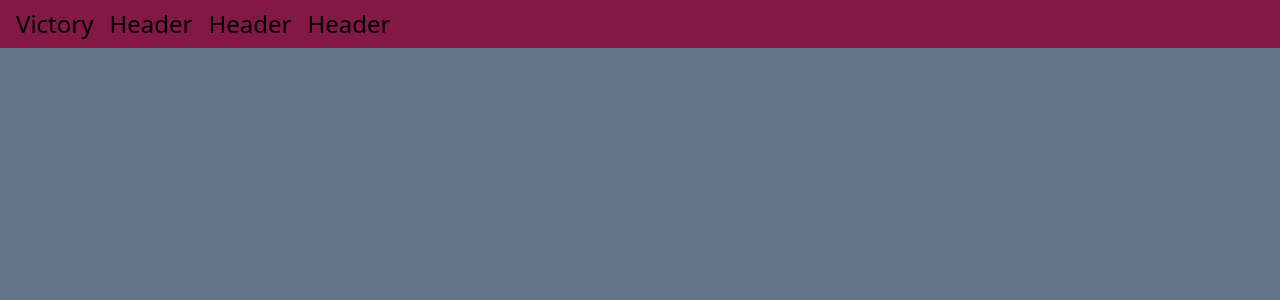
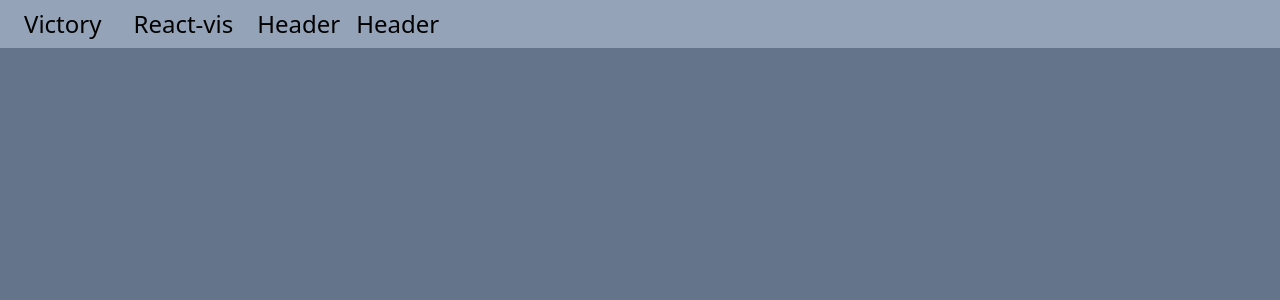
Before and after one commit to Lootmann/MoreReactChartGraph, a React (Vite) app: page / in a window 1280 px wide. Shown: the top 300 px of the page. Built offline with nearby package versions, Linux system fonts and the light colour scheme.

Commit message:
ReactChart: Vis - first commit

```diff
--- a/src/App.tsx
+++ b/src/App.tsx
@@ -1,3 +1,4 @@
+import React from "react";
 import { Outlet } from "react-router-dom";
 import Header from "./Header";
 
--- a/src/Header.tsx
+++ b/src/Header.tsx
@@ -3,9 +3,15 @@ import { Link } from "react-router-dom";
 
 function Header() {
   return (
-    <div className="px-4 py-2 flex text-2xl gap-4 bg-pink-900">
-      <Link to={"/victory"}>Victory</Link>
-      <p>Header</p>
+    <div className="px-4 py-2 flex text-2xl gap-4 bg-slate-400">
+      <Link to={"/victory"} className="hover:bg-yellow-600 px-2 rounded-md">
+        Victory
+      </Link>
+
+      <Link to={"/vis"} className="hover:bg-yellow-600 px-2 rounded-md">
+        React-vis
+      </Link>
+
       <p>Header</p>
       <p>Header</p>
     </div>
--- /dev/null
+++ b/src/Vis/index.tsx
@@ -0,0 +1,29 @@
+import React from "react";
+
+function VisIndex() {
+  return (
+    <div className="h-full w-full p-4 flex flex-col justify-between items-center">
+      <div className="flex-1 h-full w-full flex justify-between bg-yellow-800">
+        <div className="flex-1 p-2 bg-red-700">
+          <h2>hoge</h2>
+        </div>
+
+        <div className="flex-1 p-2">
+          <h2>hoge</h2>
+        </div>
+      </div>
+
+      <div className="flex-1 h-full w-full flex justify-between bg-green-600">
+        <div className="flex-1 p-2">
+          <h2>hoge</h2>
+        </div>
+
+        <div className="flex-1 p-2 bg-blue-800">
+          <h2>hoge</h2>
+        </div>
+      </div>
+    </div>
+  );
+}
+
+export default VisIndex;
--- a/src/main.tsx
+++ b/src/main.tsx
@@ -5,6 +5,7 @@ import { createBrowserRouter, RouterProvider } from "react-router-dom";
 import App from "./App";
 import VictoryIndex from "./VictoryChart";
 import "./index.css";
+import VisIndex from "./Vis";
 
 const router = createBrowserRouter([
   {
@@ -15,6 +16,10 @@ const router = createBrowserRouter([
         path: "/victory",
         element: <VictoryIndex />,
       },
+      {
+        path: "/vis",
+        element: <VisIndex />,
+      },
     ],
   },
 ]);
```
